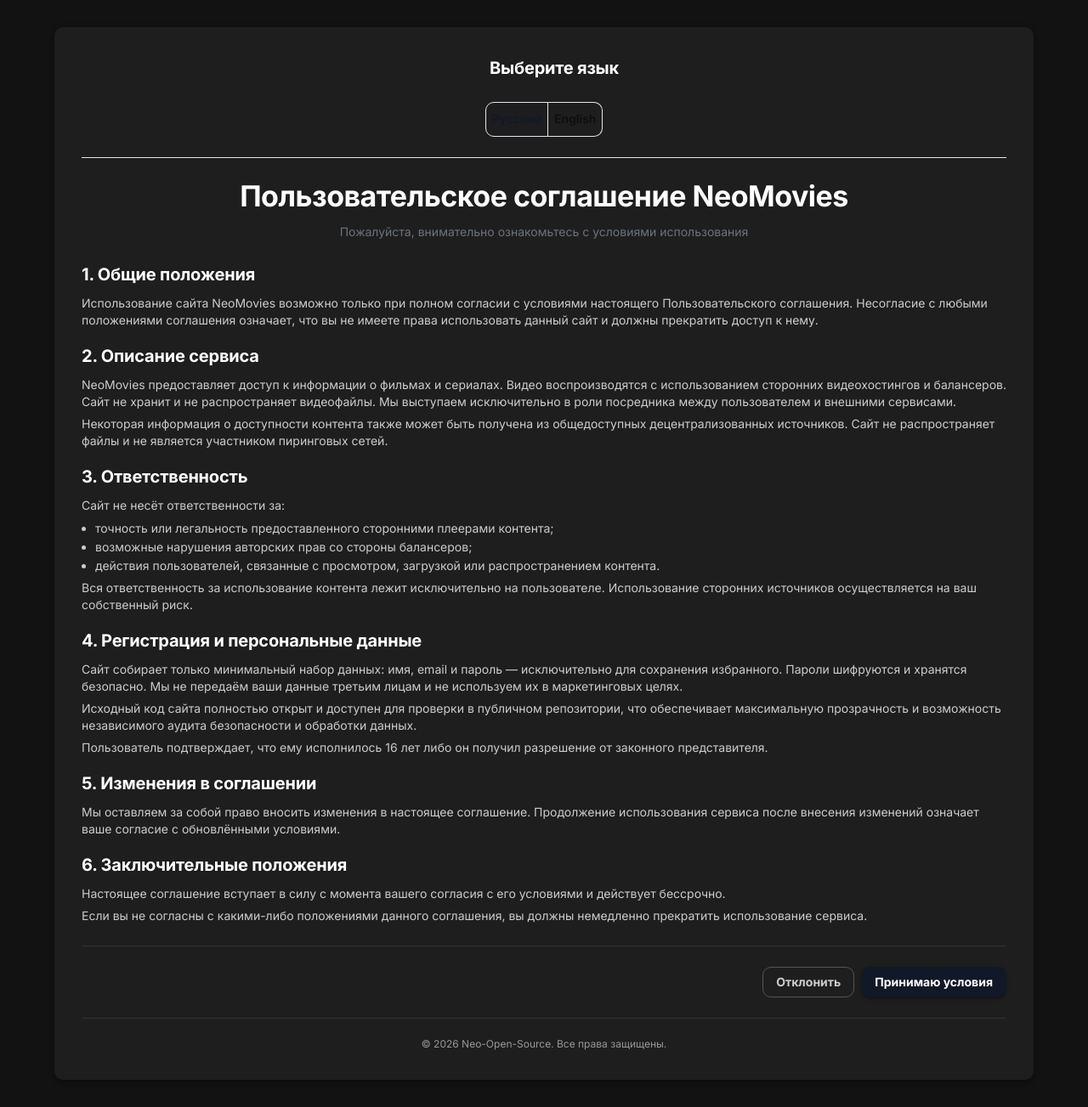
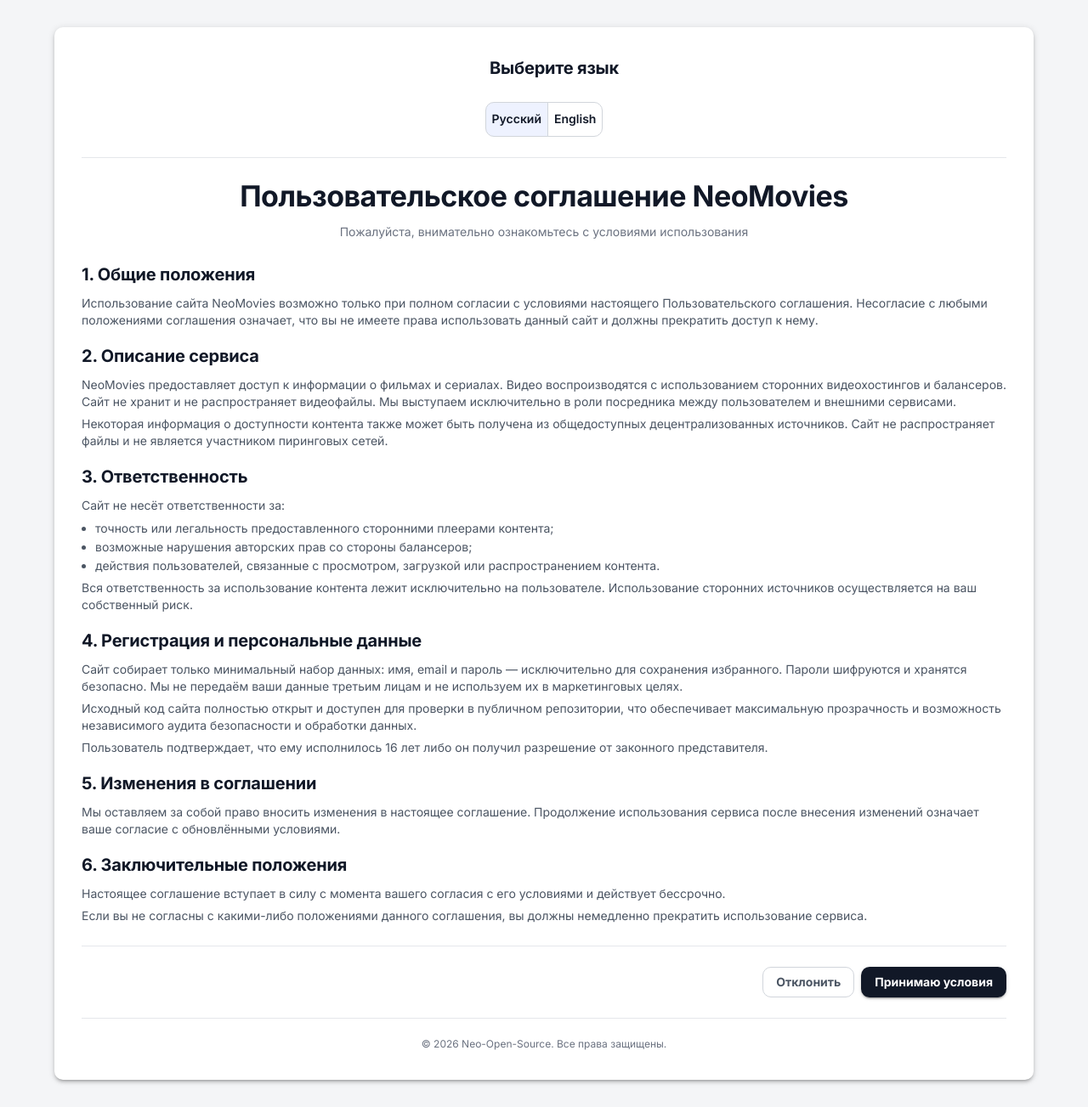
Before and after one commit to Neo-Open-Source/neomovies-web, a React (Vite) app: page /terms in a window 1280 px wide. Shown: the whole page at 85% size. Built offline with nearby package versions, Linux system fonts and the light colour scheme; no server answers; some icons are missing.

Commit message:
Fix white theme in terms

```diff
--- a/src/pages/Terms.tsx
+++ b/src/pages/Terms.tsx
@@ -9,12 +9,25 @@
   ToggleButton,
   ToggleButtonGroup,
   Divider,
+  useTheme,
 } from '@mui/material'
 import LanguageIcon from '@mui/icons-material/Language'
 
 export const Terms = () => {
+  const theme = useTheme()
+  const dark = theme.palette.mode === 'dark'
   const navigate = useNavigate()
   const [lang, setLang] = useState<'ru' | 'en'>('ru')
+
+  const colors = {
+    pageBg: dark ? '#121212' : '#f4f5f7',
+    paperBg: dark ? '#1e1e1e' : '#ffffff',
+    text: dark ? '#ffffff' : '#111827',
+    muted: dark ? '#cccccc' : '#4b5563',
+    subtitle: dark ? '#9ca3af' : '#6b7280',
+    border: dark ? '#333333' : '#e5e7eb',
+    buttonBorder: dark ? '#555555' : '#d1d5db',
+  }
 
   const handleLanguageChange = (_event: React.MouseEvent<HTMLElement>, newLang: 'ru' | 'en') => {
     if (newLang !== null) {
@@ -122,9 +135,9 @@
   const t = content[lang]
 
   return (
-    <Box sx={{ minHeight: '100vh', backgroundColor: '#121212', py: { xs: 2, sm: 4 } }}>
+    <Box sx={{ minHeight: '100vh', backgroundColor: colors.pageBg, py: { xs: 2, sm: 4 } }}>
       <Container maxWidth="lg">
-        <Paper elevation={3} sx={{ p: { xs: 2, sm: 4 }, backgroundColor: '#1e1e1e', color: '#fff' }}>
+        <Paper elevation={3} sx={{ p: { xs: 2, sm: 4 }, backgroundColor: colors.paperBg, color: colors.text }}>
           {/* Language Selector */}
           <Box sx={{ mb: 3, display: 'flex', alignItems: 'center', justifyContent: 'center', gap: 1, flexDirection: { xs: 'column', sm: 'row' } }}>
             <LanguageIcon sx={{ color: 'primary.main', fontSize: { xs: '1.5rem', sm: '1.75rem' } }} />
@@ -138,6 +151,20 @@
               onChange={handleLanguageChange}
               aria-label="language"
               size="small"
+              sx={{
+                '& .MuiToggleButton-root': {
+                  color: colors.text,
+                  borderColor: colors.buttonBorder,
+                  backgroundColor: 'transparent',
+                },
+                '& .MuiToggleButton-root.Mui-selected': {
+                  color: dark ? '#fff' : '#111827',
+                  backgroundColor: dark ? '#2a2a2a' : '#eef2ff',
+                },
+                '& .MuiToggleButton-root.Mui-selected:hover': {
+                  backgroundColor: dark ? '#343434' : '#e0e7ff',
+                },
+              }}
             >
               <ToggleButton value="ru" aria-label="russian" sx={{ fontSize: { xs: '0.75rem', sm: '0.875rem' } }}>
                 Русский
@@ -155,7 +182,7 @@
             <Typography variant="h4" component="h1" gutterBottom sx={{ fontWeight: 'bold', fontSize: { xs: '1.5rem', sm: '2.125rem' } }}>
               {t.title}
             </Typography>
-            <Typography variant="body2" color="textSecondary" sx={{ fontSize: { xs: '0.8rem', sm: '0.875rem' } }}>
+            <Typography variant="body2" sx={{ fontSize: { xs: '0.8rem', sm: '0.875rem' }, color: colors.subtitle }}>
               {t.subtitle}
             </Typography>
           </Box>
@@ -164,11 +191,11 @@
           <Box sx={{ mb: 3, lineHeight: 1.6 }}>
             {t.sections.map((section, index) => (
               <Box key={index} sx={{ mb: 2 }}>
-                <Typography variant="h6" component="h2" sx={{ fontWeight: 'bold', mb: 1, color: '#fff', fontSize: { xs: '0.95rem', sm: '1.25rem' } }}>
+                <Typography variant="h6" component="h2" sx={{ fontWeight: 'bold', mb: 1, color: colors.text, fontSize: { xs: '0.95rem', sm: '1.25rem' } }}>
                   {section.title}
                 </Typography>
                 {section.text.split('\n\n').map((paragraph, pIndex) => (
-                  <Typography key={pIndex} variant="body2" sx={{ mb: 0.75, color: '#ccc', fontSize: { xs: '0.8rem', sm: '0.875rem' } }}>
+                  <Typography key={pIndex} variant="body2" sx={{ mb: 0.75, color: colors.muted, fontSize: { xs: '0.8rem', sm: '0.875rem' } }}>
                     {paragraph}
                   </Typography>
                 ))}
@@ -176,13 +203,13 @@
                   <>
                     <Box component="ul" sx={{ pl: 2, mb: 0.75 }}>
                       {section.list.map((item, liIndex) => (
-                        <Typography key={liIndex} component="li" variant="body2" sx={{ mb: 0.3, color: '#ccc', fontSize: { xs: '0.8rem', sm: '0.875rem' } }}>
+                        <Typography key={liIndex} component="li" variant="body2" sx={{ mb: 0.3, color: colors.muted, fontSize: { xs: '0.8rem', sm: '0.875rem' } }}>
                           {item}
                         </Typography>
                       ))}
                     </Box>
                     {section.afterList && (
-                      <Typography variant="body2" sx={{ mb: 0.75, color: '#ccc', fontSize: { xs: '0.8rem', sm: '0.875rem' } }}>
+                      <Typography variant="body2" sx={{ mb: 0.75, color: colors.muted, fontSize: { xs: '0.8rem', sm: '0.875rem' } }}>
                         {section.afterList}
                       </Typography>
                     )}
@@ -192,14 +219,14 @@
             ))}
           </Box>
 
-          <Divider sx={{ my: 3, borderColor: '#333' }} />
+          <Divider sx={{ my: 3, borderColor: colors.border }} />
 
           {/* Actions */}
           <Box sx={{ display: 'flex', justifyContent: { xs: 'center', sm: 'flex-end' }, gap: 1, flexDirection: { xs: 'column', sm: 'row' } }}>
             <Button
               variant="outlined"
               onClick={handleDecline}
-              sx={{ color: '#ccc', borderColor: '#555', fontSize: { xs: '0.8rem', sm: '0.875rem' }, width: { xs: '100%', sm: 'auto' } }}
+              sx={{ color: colors.muted, borderColor: colors.buttonBorder, fontSize: { xs: '0.8rem', sm: '0.875rem' }, width: { xs: '100%', sm: 'auto' } }}
             >
               {t.decline}
             </Button>
@@ -214,8 +241,8 @@
           </Box>
 
           {/* Footer */}
-          <Box sx={{ mt: 3, textAlign: 'center', borderTop: '1px solid #333', pt: 2 }}>
-            <Typography variant="caption" sx={{ color: '#999', fontSize: { xs: '0.7rem', sm: '0.75rem' } }}>
+          <Box sx={{ mt: 3, textAlign: 'center', borderTop: `1px solid ${colors.border}`, pt: 2 }}>
+            <Typography variant="caption" sx={{ color: colors.subtitle, fontSize: { xs: '0.7rem', sm: '0.75rem' } }}>
               {t.footer}
             </Typography>
           </Box>
```
